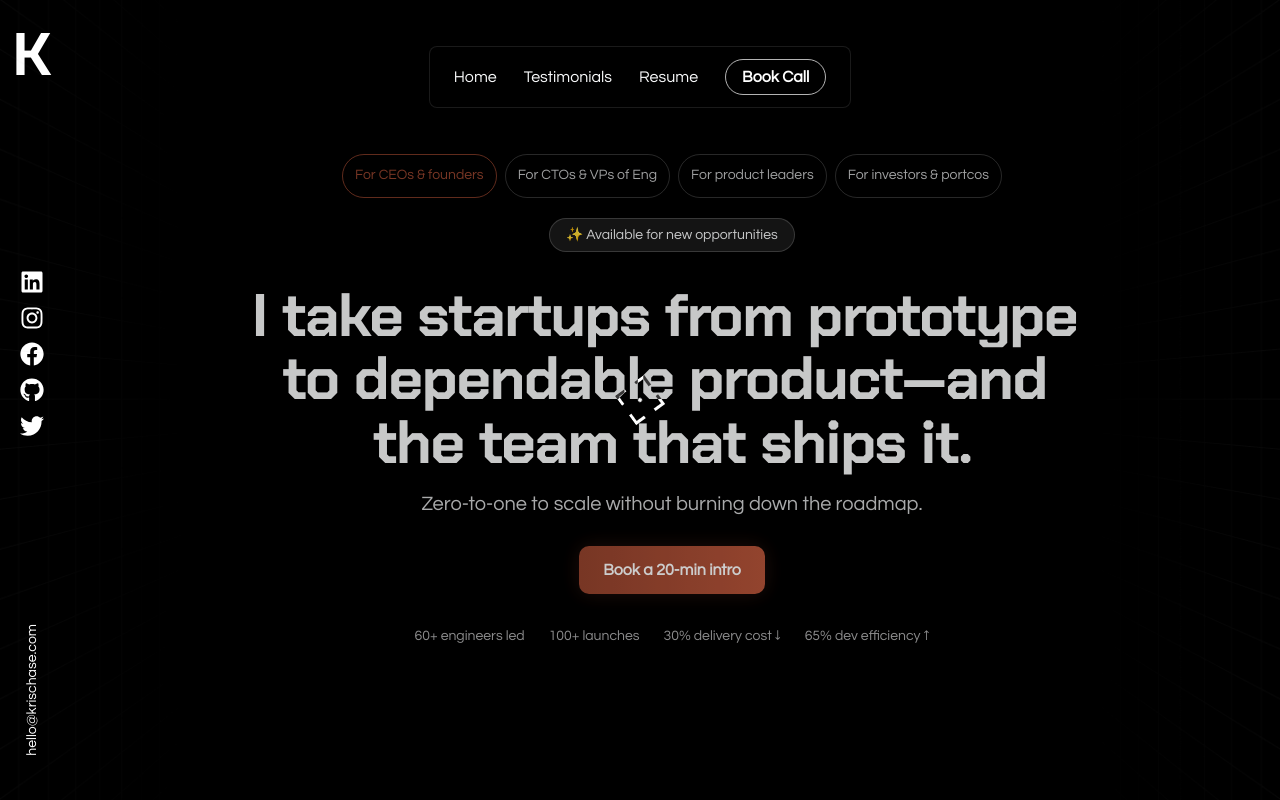
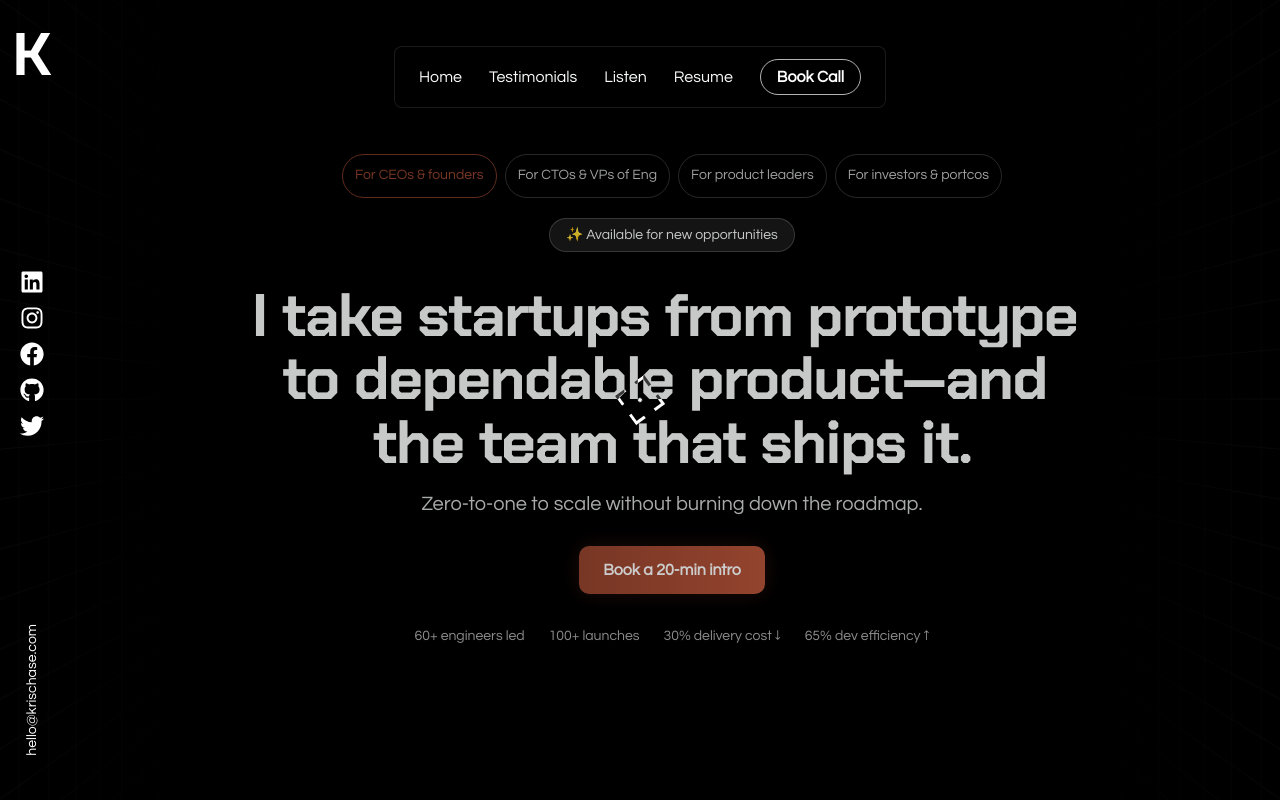
Before and after one commit to mehh/kris-chase-portfolio-2025, a Next.js app: page / in a window 1280 px wide. Shown: the top 800 px of the page. Built offline with nearby package versions, Linux system fonts and the light colour scheme; no server answers; what @posthog/react would draw is missing.

Commit message:
feat(header): add Listen nav link to /listen (desktop + mobile)

```diff
--- a/src/components/SiteHeader.tsx
+++ b/src/components/SiteHeader.tsx
@@ -37,6 +37,7 @@ export default function SiteHeader() {
                 <li data-v-6b95401f><Link href="/about" className="" data-v-6b95401f>About</Link></li>
                 <li data-v-6b95401f><Link href="/portfolio" className="" data-v-6b95401f>Portfolio</Link></li> */}
                 <li data-v-6b95401f><Link href="/testimonials" className="" data-v-6b95401f>Testimonials</Link></li>
+                <li data-v-6b95401f><Link href="/listen" className="" data-v-6b95401f>Listen</Link></li>
                 <li data-v-6b95401f><Link href="/files/Kris Chase Resume.pdf" className="" data-v-6b95401f>Resume</Link></li>
                 <li data-v-6b95401f>
                   <Link href="https://booking.akiflow.com/kris" className="cta-link" data-v-6b95401f>
@@ -74,6 +75,11 @@ export default function SiteHeader() {
                 <li data-v-6b95401f aria-label="Home">
                   <div style={{ position: 'relative', display: 'block', textAlign: 'center' }}>
                     <Link onClick={closeMobile} aria-current="page" href="/" className="router-link-active router-link-exact-active" data-v-6b95401f>Home</Link>
+                  </div>
+                </li>
+                <li data-v-6b95401f aria-label="Listen">
+                  <div style={{ position: 'relative', display: 'block', textAlign: 'center' }}>
+                    <Link onClick={closeMobile} href="/listen" data-v-6b95401f>Listen</Link>
                   </div>
                 </li>
                 <li data-v-6b95401f aria-label="System">
```
